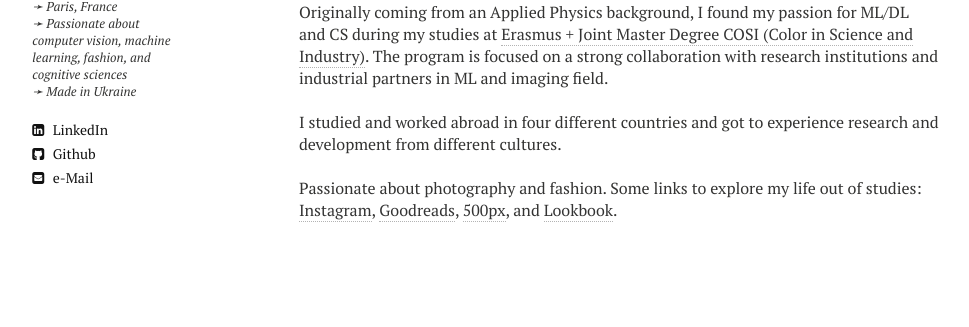
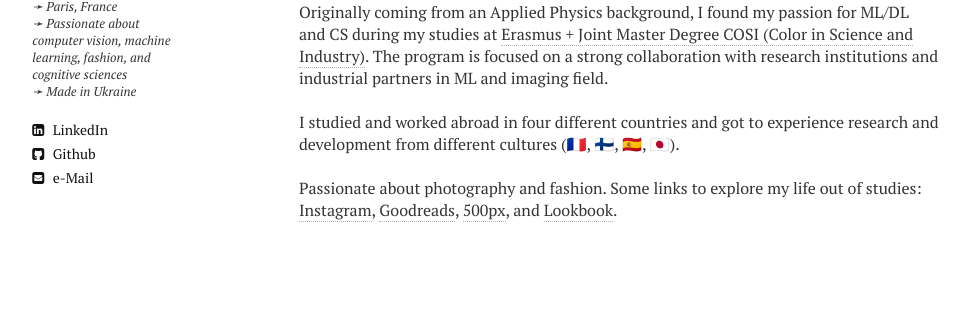
Before and after one commit to alexanch/alexanch.github.io, a Jekyll site: the page built from index.md, in a window 1280 px wide. Shown: the part 288-615 px from the top of the page, without its empty margins (21-990 px from the left). Built offline with Jekyll 4.4.1, drawn with Linux system fonts in a browser that asks for light colours; nearby versions of some CDN libraries.

```diff
--- a/index.md
+++ b/index.md
@@ -11,7 +11,7 @@ I have 2 years of experience working on a range of computer vison tasks applying
 <br /><br />
 Originally coming from an Applied Physics background, I found my passion for ML/DL and CS during my studies at [Erasmus + Joint Master Degree COSI (Color in Science and Industry)](https://cosi-master.eu/cosi-master-degree/). The program is focused on a strong collaboration with research institutions and industrial partners in ML and imaging field.
 <br /><br />
-I studied and worked abroad in four different countries and got to experience research and development from different cultures.
+I studied and worked abroad in four different countries and got to experience research and development from different cultures (🇫🇷, 🇫🇮, 🇪🇸, 🇯🇵).
 <br /><br />
 Passionate about photography and fashion. Some links to explore my life out of studies: [Instagram](https://www.instagram.com/_alexanch/), [Goodreads](https://www.goodreads.com/user/show/79361670-alex-boiko), [500px](https://500px.com/alexanch), and [Lookbook](https://lookbook.nu/alexanch).
 <br /><br /><br /><br />
```
